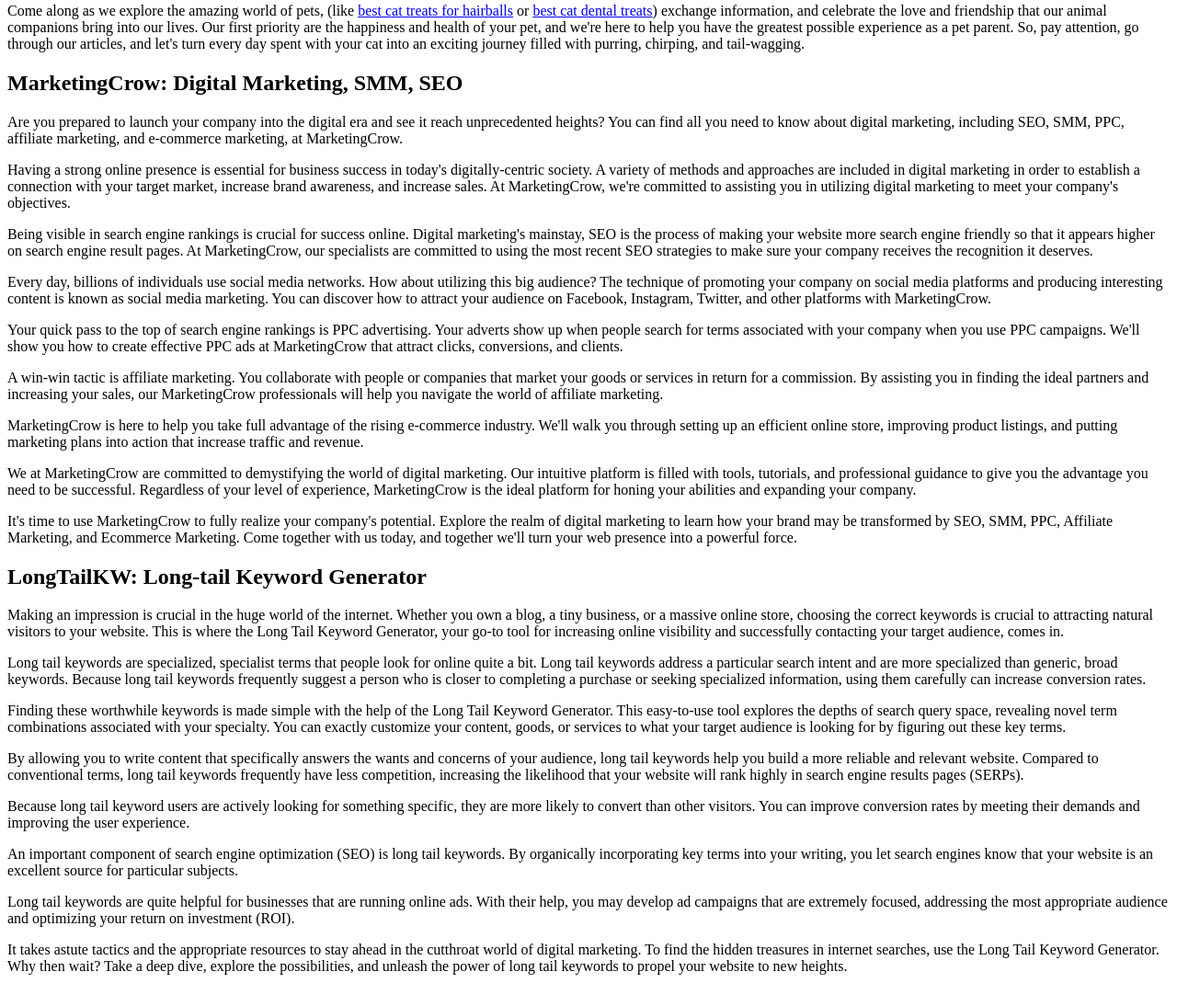
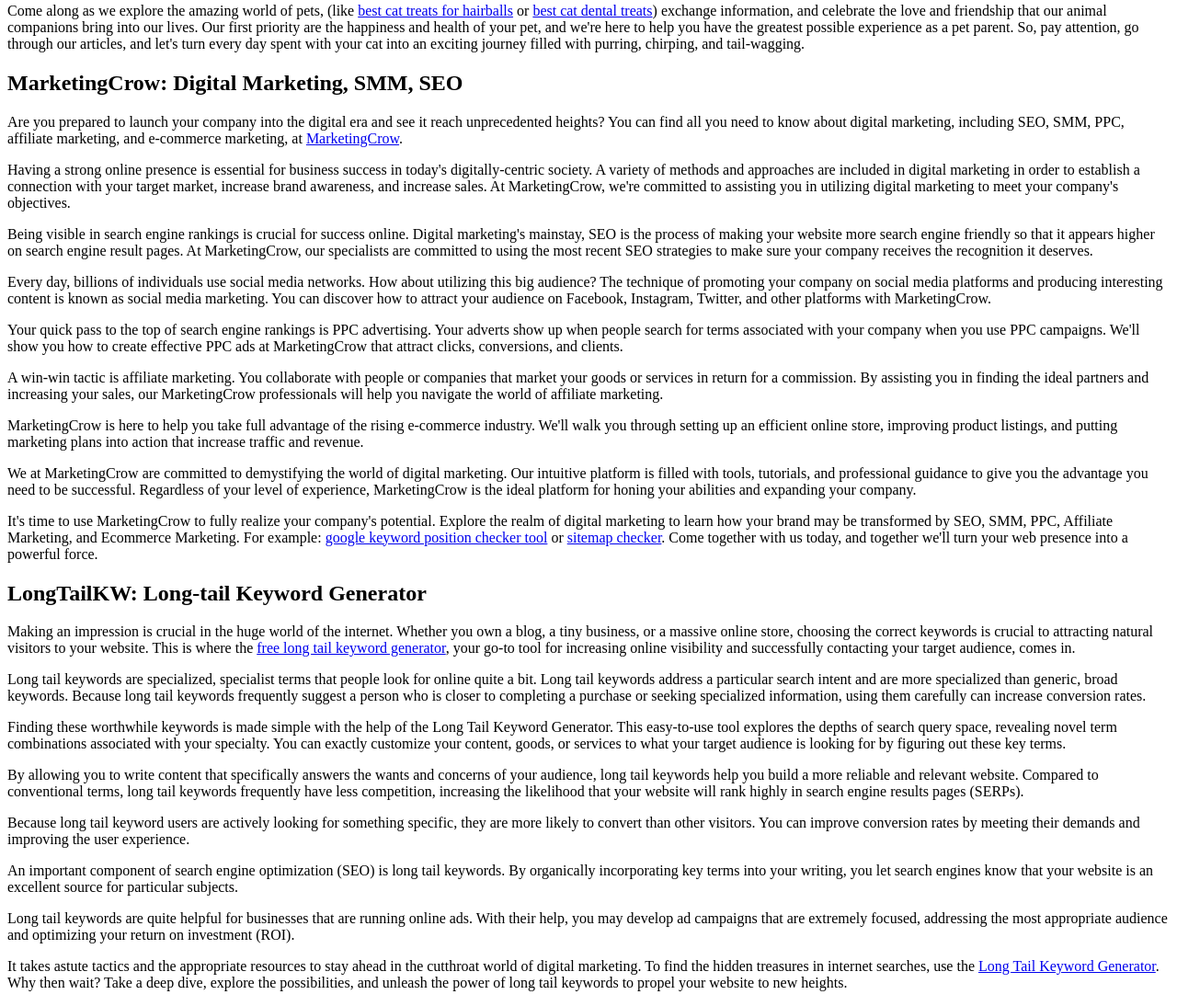
Before and after one commit to vmackey/vmackey.github.io, a plain HTML site: page index.html in a window 1280 px wide. Shown: the part 454-1548 px from the top of the page at 92% size. Drawn offline with Linux system fonts and the light colour scheme.

Commit message:
Update index.html

```diff
--- a/index.html
+++ b/index.html
@@ -16,7 +16,7 @@
 
 <h2>MarketingCrow: Digital Marketing, SMM, SEO</h2>
 
-<p>Are you prepared to launch your company into the digital era and see it reach unprecedented heights? You can find all you need to know about digital marketing, including SEO, SMM, PPC, affiliate marketing, and e-commerce marketing, at MarketingCrow.</p>
+<p>Are you prepared to launch your company into the digital era and see it reach unprecedented heights? You can find all you need to know about digital marketing, including SEO, SMM, PPC, affiliate marketing, and e-commerce marketing, at <a href="https://marketingcrow.com">MarketingCrow</a>.</p>
 <p>Having a strong online presence is essential for business success in today's digitally-centric society. A variety of methods and approaches are included in digital marketing in order to establish a connection with your target market, increase brand awareness, and increase sales. At MarketingCrow, we're committed to assisting you in utilizing digital marketing to meet your company's objectives.</p>
 <p>Being visible in search engine rankings is crucial for success online. Digital marketing's mainstay, SEO is the process of making your website more search engine friendly so that it appears higher on search engine result pages. At MarketingCrow, our specialists are committed to using the most recent SEO strategies to make sure your company receives the recognition it deserves.</p>
 <p>Every day, billions of individuals use social media networks. How about utilizing this big audience? The technique of promoting your company on social media platforms and producing interesting content is known as social media marketing. You can discover how to attract your audience on Facebook, Instagram, Twitter, and other platforms with MarketingCrow.</p>
@@ -24,18 +24,18 @@
 <p>A win-win tactic is affiliate marketing. You collaborate with people or companies that market your goods or services in return for a commission. By assisting you in finding the ideal partners and increasing your sales, our MarketingCrow professionals will help you navigate the world of affiliate marketing.</p>
 <p>MarketingCrow is here to help you take full advantage of the rising e-commerce industry. We'll walk you through setting up an efficient online store, improving product listings, and putting marketing plans into action that increase traffic and revenue.</p>
 <p>We at MarketingCrow are committed to demystifying the world of digital marketing. Our intuitive platform is filled with tools, tutorials, and professional guidance to give you the advantage you need to be successful. Regardless of your level of experience, MarketingCrow is the ideal platform for honing your abilities and expanding your company.</p>
-<p>It's time to use MarketingCrow to fully realize your company's potential. Explore the realm of digital marketing to learn how your brand may be transformed by SEO, SMM, PPC, Affiliate Marketing, and Ecommerce Marketing. Come together with us today, and together we'll turn your web presence into a powerful force.</p>
+<p>It's time to use MarketingCrow to fully realize your company's potential. Explore the realm of digital marketing to learn how your brand may be transformed by SEO, SMM, PPC, Affiliate Marketing, and Ecommerce Marketing. For example: <a href="https://marketingcrow.com/free-seo-tools-online/free-google-keyword-position-checker/">google keyword position checker tool</a> or <a href="https://marketingcrow.com/free-seo-tools-online/sitemap-checker/">sitemap checker</a>. Come together with us today, and together we'll turn your web presence into a powerful force.</p>
 
 <h2>LongTailKW: Long-tail Keyword Generator</h2>
 
-<p>Making an impression is crucial in the huge world of the internet. Whether you own a blog, a tiny business, or a massive online store, choosing the correct keywords is crucial to attracting natural visitors to your website. This is where the Long Tail Keyword Generator, your go-to tool for increasing online visibility and successfully contacting your target audience, comes in.</p>
+<p>Making an impression is crucial in the huge world of the internet. Whether you own a blog, a tiny business, or a massive online store, choosing the correct keywords is crucial to attracting natural visitors to your website. This is where the <a href="https://longtailkw.com/">free long tail keyword generator</a>, your go-to tool for increasing online visibility and successfully contacting your target audience, comes in.</p>
 <p>Long tail keywords are specialized, specialist terms that people look for online quite a bit. Long tail keywords address a particular search intent and are more specialized than generic, broad keywords. Because long tail keywords frequently suggest a person who is closer to completing a purchase or seeking specialized information, using them carefully can increase conversion rates.</p>
 <p>Finding these worthwhile keywords is made simple with the help of the Long Tail Keyword Generator. This easy-to-use tool explores the depths of search query space, revealing novel term combinations associated with your specialty. You can exactly customize your content, goods, or services to what your target audience is looking for by figuring out these key terms.</p>
 <p>By allowing you to write content that specifically answers the wants and concerns of your audience, long tail keywords help you build a more reliable and relevant website. Compared to conventional terms, long tail keywords frequently have less competition, increasing the likelihood that your website will rank highly in search engine results pages (SERPs).</p>
 <p>Because long tail keyword users are actively looking for something specific, they are more likely to convert than other visitors. You can improve conversion rates by meeting their demands and improving the user experience.</p>
 <p>An important component of search engine optimization (SEO) is long tail keywords. By organically incorporating key terms into your writing, you let search engines know that your website is an excellent source for particular subjects.</p>
 <p>Long tail keywords are quite helpful for businesses that are running online ads. With their help, you may develop ad campaigns that are extremely focused, addressing the most appropriate audience and optimizing your return on investment (ROI).</p>
-<p>It takes astute tactics and the appropriate resources to stay ahead in the cutthroat world of digital marketing. To find the hidden treasures in internet searches, use the Long Tail Keyword Generator. Why then wait? Take a deep dive, explore the possibilities, and unleash the power of long tail keywords to propel your website to new heights.</p>
+<p>It takes astute tactics and the appropriate resources to stay ahead in the cutthroat world of digital marketing. To find the hidden treasures in internet searches, use the <a href="https://longtailkw.com/">Long Tail Keyword Generator</a>. Why then wait? Take a deep dive, explore the possibilities, and unleash the power of long tail keywords to propel your website to new heights.</p>
 
 </body>
 </html>
```
